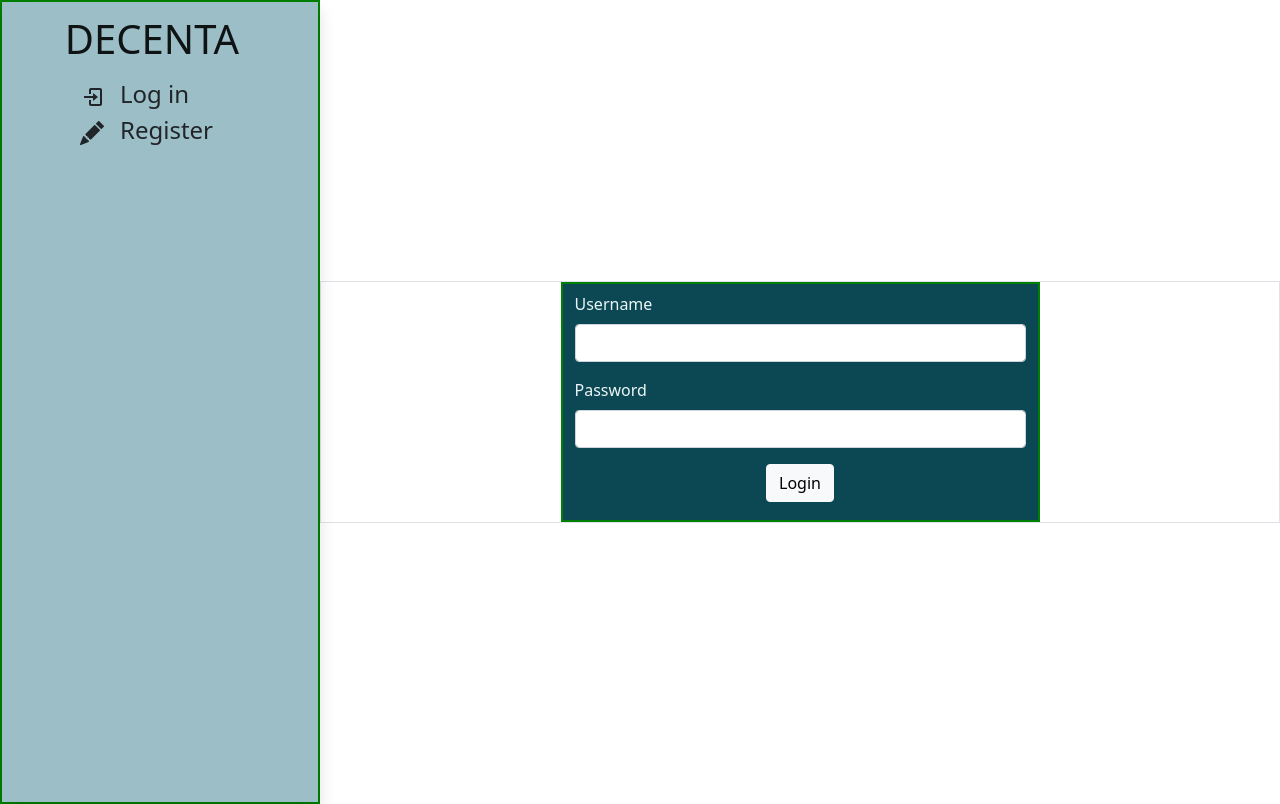
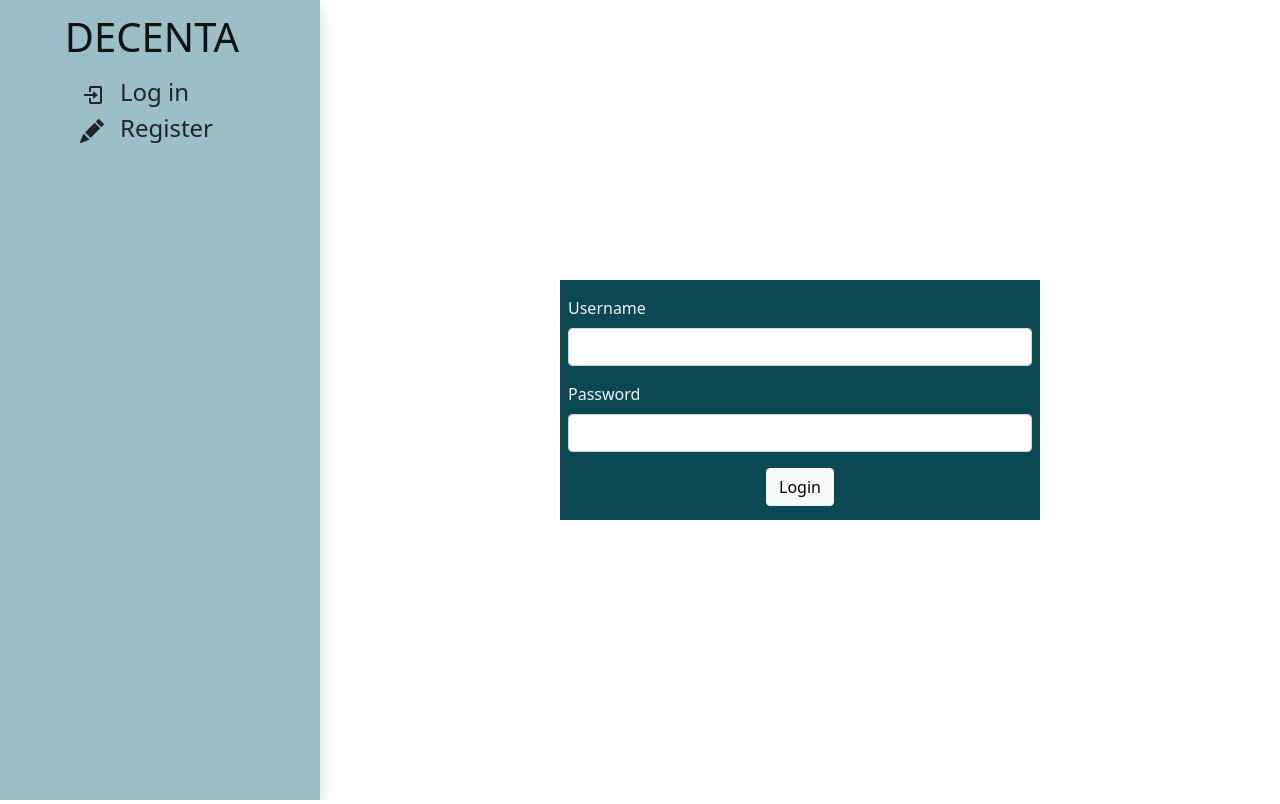
Before and after one commit to ppingchn/decenta-front-end, a React (Create React App) app: page / in a window 1280 px wide. Built offline with nearby package versions, Linux system fonts and the light colour scheme; no server answers.

Commit message:
edit css

```diff
--- a/src/App.css
+++ b/src/App.css
@@ -77,6 +77,6 @@
   color: #2ba3c2 !important;
 }
 
-.box {
+/* .box {
   border: solid 2px green;
-}
+} */
--- a/src/layout/Authlayout.jsx
+++ b/src/layout/Authlayout.jsx
@@ -8,7 +8,7 @@ function Authlayout() {
       <div className="col-3 box" style={{ minWidth: '20rem' }}>
         <Header />
       </div>
-      <div className="col-9 border">
+      <div className="col-9">
         <Outlet />
       </div>
     </div>
--- a/src/pages/LoginPage.jsx
+++ b/src/pages/LoginPage.jsx
@@ -7,7 +7,7 @@ function LoginPage() {
   const [password, setPassword] = useState('');
   return (
     <div
-      className="container-fluid dark-blue text-light-white box w-50"
+      className="container-fluid dark-blue text-light-white box w-50 p-2"
       style={{ height: '30vh' }}
     >
       <div className="mt-2">
```
